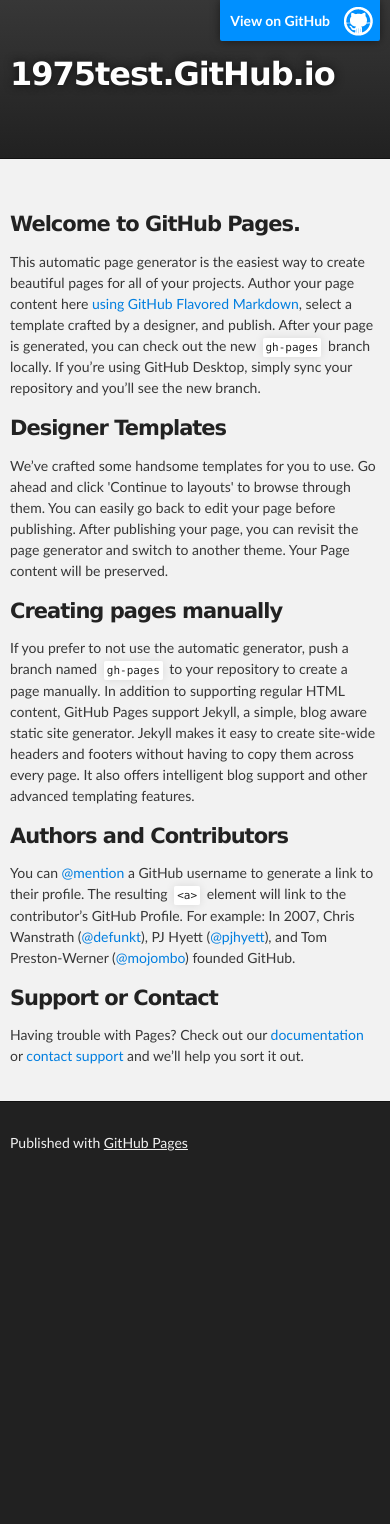
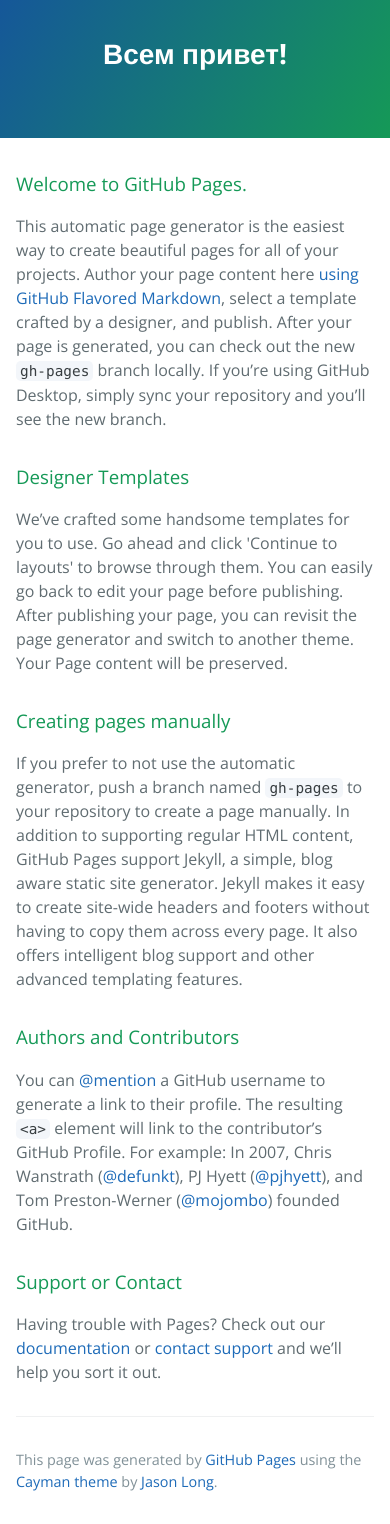
Before and after one commit to 1975test/1975test.github.io, a Jekyll site: the page index.html, which Jekyll copies as it is, in a window 390 px wide. Built offline with Jekyll 4.4.1, drawn with Linux system fonts in a browser that asks for light colours; before the commit the page ends 1188 px from its top, so only the background shows below that.

Commit message:
Replace master branch with page content via GitHub

```diff
--- a/index.html
+++ b/index.html
@@ -1,33 +1,22 @@
 <!DOCTYPE html>
-<html>
+<html lang="en-us">
+  <head>
+    <meta charset="UTF-8">
+    <title>Всем привет! by 1975test</title>
+    <meta name="viewport" content="width=device-width, initial-scale=1">
+    <link rel="stylesheet" type="text/css" href="stylesheets/normalize.css" media="screen">
+    <link href='https://fonts.googleapis.com/css?family=Open+Sans:400,700' rel='stylesheet' type='text/css'>
+    <link rel="stylesheet" type="text/css" href="stylesheets/stylesheet.css" media="screen">
+    <link rel="stylesheet" type="text/css" href="stylesheets/github-light.css" media="screen">
+  </head>
+  <body>
+    <section class="page-header">
+      <h1 class="project-name">Всем привет!</h1>
+      <h2 class="project-tagline"></h2>
+    </section>
 
-  <head>
-    <meta charset='utf-8'>
-    <meta http-equiv="X-UA-Compatible" content="chrome=1">
-    <meta name="description" content="1975test.GitHub.io : ">
-
-    <link rel="stylesheet" type="text/css" media="screen" href="stylesheets/stylesheet.css">
-
-    <title>1975test.GitHub.io</title>
-  </head>
-
-  <body>
-
-    <!-- HEADER -->
-    <div id="header_wrap" class="outer">
-        <header class="inner">
-          <a id="forkme_banner" href="https://github.com/1975test">View on GitHub</a>
-
-          <h1 id="project_title">1975test.GitHub.io</h1>
-          <h2 id="project_tagline"></h2>
-
-        </header>
-    </div>
-
-    <!-- MAIN CONTENT -->
-    <div id="main_content_wrap" class="outer">
-      <section id="main_content" class="inner">
-        <h3>
+    <section class="main-content">
+      <h3>
 <a id="welcome-to-github-pages" class="anchor" href="#welcome-to-github-pages" aria-hidden="true"><span aria-hidden="true" class="octicon octicon-link"></span></a>Welcome to GitHub Pages.</h3>
 
 <p>This automatic page generator is the easiest way to create beautiful pages for all of your projects. Author your page content here <a href="https://guides.github.com/features/mastering-markdown/">using GitHub Flavored Markdown</a>, select a template crafted by a designer, and publish. After your page is generated, you can check out the new <code>gh-pages</code> branch locally. If you’re using GitHub Desktop, simply sync your repository and you’ll see the new branch.</p>
@@ -51,16 +40,13 @@
 <a id="support-or-contact" class="anchor" href="#support-or-contact" aria-hidden="true"><span aria-hidden="true" class="octicon octicon-link"></span></a>Support or Contact</h3>
 
 <p>Having trouble with Pages? Check out our <a href="https://help.github.com/pages">documentation</a> or <a href="https://github.com/contact">contact support</a> and we’ll help you sort it out.</p>
-      </section>
-    </div>
 
-    <!-- FOOTER  -->
-    <div id="footer_wrap" class="outer">
-      <footer class="inner">
-        <p>Published with <a href="https://pages.github.com">GitHub Pages</a></p>
+      <footer class="site-footer">
+
+        <span class="site-footer-credits">This page was generated by <a href="https://pages.github.com">GitHub Pages</a> using the <a href="https://github.com/jasonlong/cayman-theme">Cayman theme</a> by <a href="https://twitter.com/jasonlong">Jason Long</a>.</span>
       </footer>
-    </div>
 
+    </section>
 
 
   </body>
--- a/stylesheets/stylesheet.css
+++ b/stylesheets/stylesheet.css
@@ -1,425 +1,245 @@
-/*******************************************************************************
-Slate Theme for GitHub Pages
-by Jason Costello, @jsncostello
-*******************************************************************************/
-
-@import url(github-light.css);
-
-/*******************************************************************************
-MeyerWeb Reset
-*******************************************************************************/
-
-html, body, div, span, applet, object, iframe,
-h1, h2, h3, h4, h5, h6, p, blockquote, pre,
-a, abbr, acronym, address, big, cite, code,
-del, dfn, em, img, ins, kbd, q, s, samp,
-small, strike, strong, sub, sup, tt, var,
-b, u, i, center,
-dl, dt, dd, ol, ul, li,
-fieldset, form, label, legend,
-table, caption, tbody, tfoot, thead, tr, th, td,
-article, aside, canvas, details, embed,
-figure, figcaption, footer, header, hgroup,
-menu, nav, output, ruby, section, summary,
-time, mark, audio, video {
-  margin: 0;
-  padding: 0;
-  border: 0;
-  font: inherit;
-  vertical-align: baseline;
-}
-
-/* HTML5 display-role reset for older browsers */
-article, aside, details, figcaption, figure,
-footer, header, hgroup, menu, nav, section {
-  display: block;
-}
-
-ol, ul {
-  list-style: none;
-}
-
-table {
-  border-collapse: collapse;
-  border-spacing: 0;
-}
-
-/*******************************************************************************
-Theme Styles
-*******************************************************************************/
+* {
+  box-sizing: border-box; }
 
 body {
-  box-sizing: border-box;
-  color:#373737;
-  background: #212121;
+  padding: 0;
+  margin: 0;
+  font-family: "Open Sans", "Helvetica Neue", Helvetica, Arial, sans-serif;
   font-size: 16px;
-  font-family: 'Myriad Pro', Calibri, Helvetica, Arial, sans-serif;
   line-height: 1.5;
-  -webkit-font-smoothing: antialiased;
-}
-
-h1, h2, h3, h4, h5, h6 {
-  margin: 10px 0;
-  font-weight: 700;
-  color:#222222;
-  font-family: 'Lucida Grande', 'Calibri', Helvetica, Arial, sans-serif;
-  letter-spacing: -1px;
-}
-
-h1 {
-  font-size: 36px;
-  font-weight: 700;
-}
-
-h2 {
-  padding-bottom: 10px;
-  font-size: 32px;
-  background: url('../images/bg_hr.png') repeat-x bottom;
-}
-
-h3 {
-  font-size: 24px;
-}
-
-h4 {
-  font-size: 21px;
-}
-
-h5 {
-  font-size: 18px;
-}
-
-h6 {
-  font-size: 16px;
-}
-
-p {
-  margin: 10px 0 15px 0;
-}
-
-footer p {
-  color: #f2f2f2;
-}
+  color: #606c71; }
 
 a {
+  color: #1e6bb8;
+  text-decoration: none; }
+  a:hover {
+    text-decoration: underline; }
+
+.btn {
+  display: inline-block;
+  margin-bottom: 1rem;
+  color: rgba(255, 255, 255, 0.7);
+  background-color: rgba(255, 255, 255, 0.08);
+  border-color: rgba(255, 255, 255, 0.2);
+  border-style: solid;
+  border-width: 1px;
+  border-radius: 0.3rem;
+  transition: color 0.2s, background-color 0.2s, border-color 0.2s; }
+  .btn + .btn {
+    margin-left: 1rem; }
+
+.btn:hover {
+  color: rgba(255, 255, 255, 0.8);
   text-decoration: none;
-  color: #007edf;
-  text-shadow: none;
+  background-color: rgba(255, 255, 255, 0.2);
+  border-color: rgba(255, 255, 255, 0.3); }
 
-  transition: color 0.5s ease;
-  transition: text-shadow 0.5s ease;
-  -webkit-transition: color 0.5s ease;
-  -webkit-transition: text-shadow 0.5s ease;
-  -moz-transition: color 0.5s ease;
-  -moz-transition: text-shadow 0.5s ease;
-  -o-transition: color 0.5s ease;
-  -o-transition: text-shadow 0.5s ease;
-  -ms-transition: color 0.5s ease;
-  -ms-transition: text-shadow 0.5s ease;
-}
+@media screen and (min-width: 64em) {
+  .btn {
+    padding: 0.75rem 1rem; } }
 
-a:hover, a:focus {text-decoration: underline;}
+@media screen and (min-width: 42em) and (max-width: 64em) {
+  .btn {
+    padding: 0.6rem 0.9rem;
+    font-size: 0.9rem; } }
 
-footer a {
-  color: #F2F2F2;
-  text-decoration: underline;
-}
+@media screen and (max-width: 42em) {
+  .btn {
+    display: block;
+    width: 100%;
+    padding: 0.75rem;
+    font-size: 0.9rem; }
+    .btn + .btn {
+      margin-top: 1rem;
+      margin-left: 0; } }
 
-em {
-  font-style: italic;
-}
+.page-header {
+  color: #fff;
+  text-align: center;
+  background-color: #159957;
+  background-image: linear-gradient(120deg, #155799, #159957); }
 
-strong {
-  font-weight: bold;
-}
+@media screen and (min-width: 64em) {
+  .page-header {
+    padding: 5rem 6rem; } }
 
-img {
-  position: relative;
-  margin: 0 auto;
-  max-width: 739px;
-  padding: 5px;
-  margin: 10px 0 10px 0;
-  border: 1px solid #ebebeb;
+@media screen and (min-width: 42em) and (max-width: 64em) {
+  .page-header {
+    padding: 3rem 4rem; } }
 
-  box-shadow: 0 0 5px #ebebeb;
-  -webkit-box-shadow: 0 0 5px #ebebeb;
-  -moz-box-shadow: 0 0 5px #ebebeb;
-  -o-box-shadow: 0 0 5px #ebebeb;
-  -ms-box-shadow: 0 0 5px #ebebeb;
-}
+@media screen and (max-width: 42em) {
+  .page-header {
+    padding: 2rem 1rem; } }
 
-p img {
+.project-name {
+  margin-top: 0;
+  margin-bottom: 0.1rem; }
+
+@media screen and (min-width: 64em) {
+  .project-name {
+    font-size: 3.25rem; } }
+
+@media screen and (min-width: 42em) and (max-width: 64em) {
+  .project-name {
+    font-size: 2.25rem; } }
+
+@media screen and (max-width: 42em) {
+  .project-name {
+    font-size: 1.75rem; } }
+
+.project-tagline {
+  margin-bottom: 2rem;
+  font-weight: normal;
+  opacity: 0.7; }
+
+@media screen and (min-width: 64em) {
+  .project-tagline {
+    font-size: 1.25rem; } }
+
+@media screen and (min-width: 42em) and (max-width: 64em) {
+  .project-tagline {
+    font-size: 1.15rem; } }
+
+@media screen and (max-width: 42em) {
+  .project-tagline {
+    font-size: 1rem; } }
+
+.main-content :first-child {
+  margin-top: 0; }
+.main-content img {
+  max-width: 100%; }
+.main-content h1, .main-content h2, .main-content h3, .main-content h4, .main-content h5, .main-content h6 {
+  margin-top: 2rem;
+  margin-bottom: 1rem;
+  font-weight: normal;
+  color: #159957; }
+.main-content p {
+  margin-bottom: 1em; }
+.main-content code {
+  padding: 2px 4px;
+  font-family: Consolas, "Liberation Mono", Menlo, Courier, monospace;
+  font-size: 0.9rem;
+  color: #383e41;
+  background-color: #f3f6fa;
+  border-radius: 0.3rem; }
+.main-content pre {
+  padding: 0.8rem;
+  margin-top: 0;
+  margin-bottom: 1rem;
+  font: 1rem Consolas, "Liberation Mono", Menlo, Courier, monospace;
+  color: #567482;
+  word-wrap: normal;
+  background-color: #f3f6fa;
+  border: solid 1px #dce6f0;
+  border-radius: 0.3rem; }
+  .main-content pre > code {
+    padding: 0;
+    margin: 0;
+    font-size: 0.9rem;
+    color: #567482;
+    word-break: normal;
+    white-space: pre;
+    background: transparent;
+    border: 0; }
+.main-content .highlight {
+  margin-bottom: 1rem; }
+  .main-content .highlight pre {
+    margin-bottom: 0;
+    word-break: normal; }
+.main-content .highlight pre, .main-content pre {
+  padding: 0.8rem;
+  overflow: auto;
+  font-size: 0.9rem;
+  line-height: 1.45;
+  border-radius: 0.3rem; }
+.main-content pre code, .main-content pre tt {
   display: inline;
+  max-width: initial;
+  padding: 0;
   margin: 0;
+  overflow: initial;
+  line-height: inherit;
+  word-wrap: normal;
+  background-color: transparent;
+  border: 0; }
+  .main-content pre code:before, .main-content pre code:after, .main-content pre tt:before, .main-content pre tt:after {
+    content: normal; }
+.main-content ul, .main-content ol {
+  margin-top: 0; }
+.main-content blockquote {
+  padding: 0 1rem;
+  margin-left: 0;
+  color: #819198;
+  border-left: 0.3rem solid #dce6f0; }
+  .main-content blockquote > :first-child {
+    margin-top: 0; }
+  .main-content blockquote > :last-child {
+    margin-bottom: 0; }
+.main-content table {
+  display: block;
+  width: 100%;
+  overflow: auto;
+  word-break: normal;
+  word-break: keep-all; }
+  .main-content table th {
+    font-weight: bold; }
+  .main-content table th, .main-content table td {
+    padding: 0.5rem 1rem;
+    border: 1px solid #e9ebec; }
+.main-content dl {
+  padding: 0; }
+  .main-content dl dt {
+    padding: 0;
+    margin-top: 1rem;
+    font-size: 1rem;
+    font-weight: bold; }
+  .main-content dl dd {
+    padding: 0;
+    margin-bottom: 1rem; }
+.main-content hr {
+  height: 2px;
   padding: 0;
-  vertical-align: middle;
-  text-align: center;
-  border: none;
-}
+  margin: 1rem 0;
+  background-color: #eff0f1;
+  border: 0; }
 
-pre, code {
-  width: 100%;
-  color: #222;
-  background-color: #fff;
+@media screen and (min-width: 64em) {
+  .main-content {
+    max-width: 64rem;
+    padding: 2rem 6rem;
+    margin: 0 auto;
+    font-size: 1.1rem; } }
 
-  font-family: Monaco, "Bitstream Vera Sans Mono", "Lucida Console", Terminal, monospace;
-  font-size: 14px;
+@media screen and (min-width: 42em) and (max-width: 64em) {
+  .main-content {
+    padding: 2rem 4rem;
+    font-size: 1.1rem; } }
 
-  border-radius: 2px;
-  -moz-border-radius: 2px;
-  -webkit-border-radius: 2px;
-}
+@media screen and (max-width: 42em) {
+  .main-content {
+    padding: 2rem 1rem;
+    font-size: 1rem; } }
 
-pre {
-  width: 100%;
-  padding: 10px;
-  box-shadow: 0 0 10px rgba(0,0,0,.1);
-  overflow: auto;
-}
+.site-footer {
+  padding-top: 2rem;
+  margin-top: 2rem;
+  border-top: solid 1px #eff0f1; }
 
-code {
-  padding: 3px;
-  margin: 0 3px;
-  box-shadow: 0 0 10px rgba(0,0,0,.1);
-}
+.site-footer-owner {
+  display: block;
+  font-weight: bold; }
 
-pre code {
-  display: block;
-  box-shadow: none;
-}
+.site-footer-credits {
+  color: #819198; }
 
-blockquote {
-  color: #666;
-  margin-bottom: 20px;
-  padding: 0 0 0 20px;
-  border-left: 3px solid #bbb;
-}
+@media screen and (min-width: 64em) {
+  .site-footer {
+    font-size: 1rem; } }
 
+@media screen and (min-width: 42em) and (max-width: 64em) {
+  .site-footer {
+    font-size: 1rem; } }
 
-ul, ol, dl {
-  margin-bottom: 15px
-}
-
-ul {
-  list-style-position: inside;
-  list-style: disc;
-  padding-left: 20px;
-}
-
-ol {
-  list-style-position: inside;
-  list-style: decimal;
-  padding-left: 20px;
-}
-
-dl dt {
-  font-weight: bold;
-}
-
-dl dd {
-  padding-left: 20px;
-  font-style: italic;
-}
-
-dl p {
-  padding-left: 20px;
-  font-style: italic;
-}
-
-hr {
-  height: 1px;
-  margin-bottom: 5px;
-  border: none;
-  background: url('../images/bg_hr.png') repeat-x center;
-}
-
-table {
-  border: 1px solid #373737;
-  margin-bottom: 20px;
-  text-align: left;
- }
-
-th {
-  font-family: 'Lucida Grande', 'Helvetica Neue', Helvetica, Arial, sans-serif;
-  padding: 10px;
-  background: #373737;
-  color: #fff;
- }
-
-td {
-  padding: 10px;
-  border: 1px solid #373737;
- }
-
-form {
-  background: #f2f2f2;
-  padding: 20px;
-}
-
-/*******************************************************************************
-Full-Width Styles
-*******************************************************************************/
-
-.outer {
-  width: 100%;
-}
-
-.inner {
-  position: relative;
-  max-width: 640px;
-  padding: 20px 10px;
-  margin: 0 auto;
-}
-
-#forkme_banner {
-  display: block;
-  position: absolute;
-  top:0;
-  right: 10px;
-  z-index: 10;
-  padding: 10px 50px 10px 10px;
-  color: #fff;
-  background: url('../images/blacktocat.png') #0090ff no-repeat 95% 50%;
-  font-weight: 700;
-  box-shadow: 0 0 10px rgba(0,0,0,.5);
-  border-bottom-left-radius: 2px;
-  border-bottom-right-radius: 2px;
-}
-
-#header_wrap {
-  background: #212121;
-  background: -moz-linear-gradient(top, #373737, #212121);
-  background: -webkit-linear-gradient(top, #373737, #212121);
-  background: -ms-linear-gradient(top, #373737, #212121);
-  background: -o-linear-gradient(top, #373737, #212121);
-  background: linear-gradient(top, #373737, #212121);
-}
-
-#header_wrap .inner {
-  padding: 50px 10px 30px 10px;
-}
-
-#project_title {
-  margin: 0;
-  color: #fff;
-  font-size: 42px;
-  font-weight: 700;
-  text-shadow: #111 0px 0px 10px;
-}
-
-#project_tagline {
-  color: #fff;
-  font-size: 24px;
-  font-weight: 300;
-  background: none;
-  text-shadow: #111 0px 0px 10px;
-}
-
-#downloads {
-  position: absolute;
-  width: 210px;
-  z-index: 10;
-  bottom: -40px;
-  right: 0;
-  height: 70px;
-  background: url('../images/icon_download.png') no-repeat 0% 90%;
-}
-
-.zip_download_link {
-  display: block;
-  float: right;
-  width: 90px;
-  height:70px;
-  text-indent: -5000px;
-  overflow: hidden;
-  background: url(../images/sprite_download.png) no-repeat bottom left;
-}
-
-.tar_download_link {
-  display: block;
-  float: right;
-  width: 90px;
-  height:70px;
-  text-indent: -5000px;
-  overflow: hidden;
-  background: url(../images/sprite_download.png) no-repeat bottom right;
-  margin-left: 10px;
-}
-
-.zip_download_link:hover {
-  background: url(../images/sprite_download.png) no-repeat top left;
-}
-
-.tar_download_link:hover {
-  background: url(../images/sprite_download.png) no-repeat top right;
-}
-
-#main_content_wrap {
-  background: #f2f2f2;
-  border-top: 1px solid #111;
-  border-bottom: 1px solid #111;
-}
-
-#main_content {
-  padding-top: 40px;
-}
-
-#footer_wrap {
-  background: #212121;
-}
-
-
-
-/*******************************************************************************
-Small Device Styles
-*******************************************************************************/
-
-@media screen and (max-width: 480px) {
-  body {
-    font-size:14px;
-  }
-
-  #downloads {
-    display: none;
-  }
-
-  .inner {
-    min-width: 320px;
-    max-width: 480px;
-  }
-
-  #project_title {
-  font-size: 32px;
-  }
-
-  h1 {
-    font-size: 28px;
-  }
-
-  h2 {
-    font-size: 24px;
-  }
-
-  h3 {
-    font-size: 21px;
-  }
-
-  h4 {
-    font-size: 18px;
-  }
-
-  h5 {
-    font-size: 14px;
-  }
-
-  h6 {
-    font-size: 12px;
-  }
-
-  code, pre {
-    min-width: 320px;
-    max-width: 480px;
-    font-size: 11px;
-  }
-
-}
+@media screen and (max-width: 42em) {
+  .site-footer {
+    font-size: 0.9rem; } }
```
Also changed, not shown: params.json (+1 -1 lines), stylesheets/normalize.css (added).
